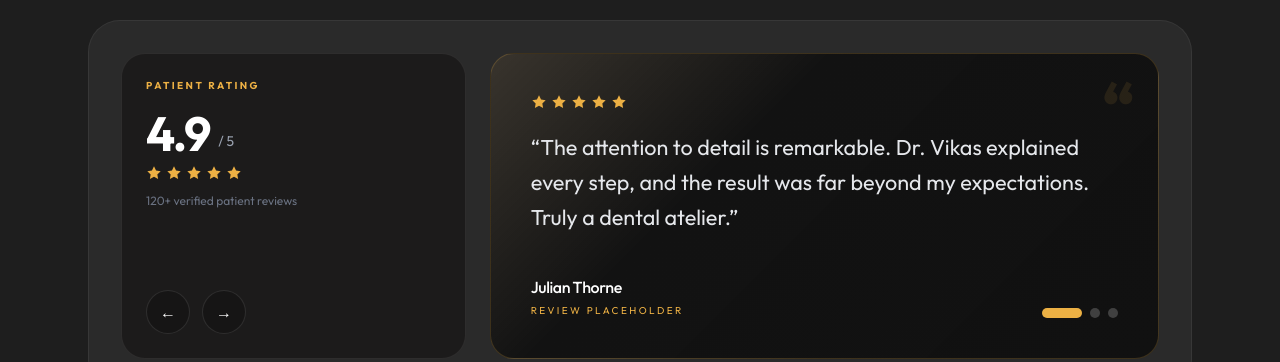
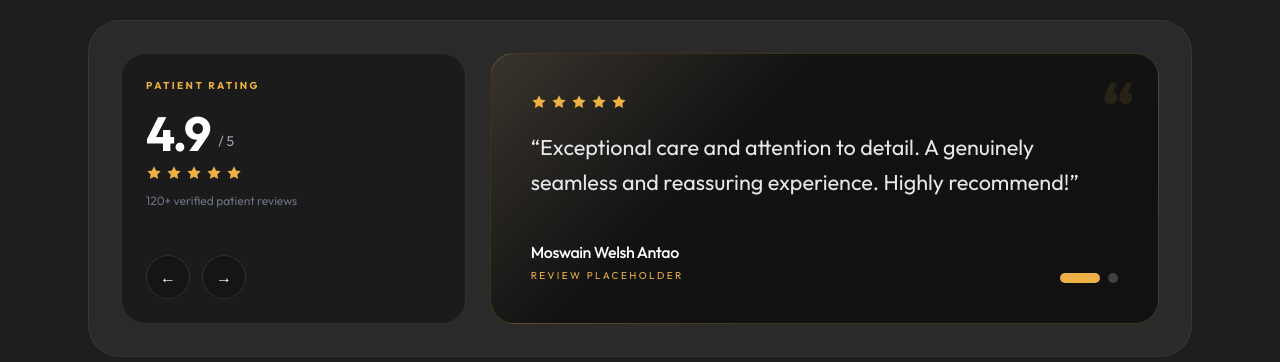
Before and after one commit to Urcodingbuddy/drvikasgiri, a Next.js app: page / in a window 1280 px wide. Shown: the part 4640-5002 px from the top of the page. Built offline with nearby package versions, Linux system fonts and the light colour scheme.

Commit message:
Replace dummy testimonials with real patient reviews

```diff
--- a/src/components/sections/TestimonialsSection.tsx
+++ b/src/components/sections/TestimonialsSection.tsx
@@ -5,18 +5,13 @@ import { useState } from 'react';
 const testimonials = [
   {
     quote:
-      'The attention to detail is remarkable. Dr. Vikas explained every step, and the result was far beyond my expectations. Truly a dental atelier.',
-    name: 'Julian Thorne',
+      'Exceptional care and attention to detail. A genuinely seamless and reassuring experience. Highly recommend!',
+    name: 'Moswain Welsh Antao',
   },
   {
     quote:
-      "I used to fear dentists, but the calm atmosphere here changed everything. My smile looks so natural. Best decision I've made for my confidence.",
-    name: 'Elena Rossi',
-  },
-  {
-    quote:
-      "Excellence redefined. The clinic is beautiful and the treatment was virtually painless. Dr. Vikas is a master of his craft.",
-    name: 'Marcus Chen',
+      'I had my whitening done today with Dr. Vikas, and I just want to sincerely thank him for his professionalism and attention to detail. He was incredibly kind, made me feel comfortable throughout the entire process, and truly took the time to ensure I got the best possible result. I really appreciate the care and effort he put into everything.',
+    name: 'Ayette Mezni',
   },
 ];
 
```
